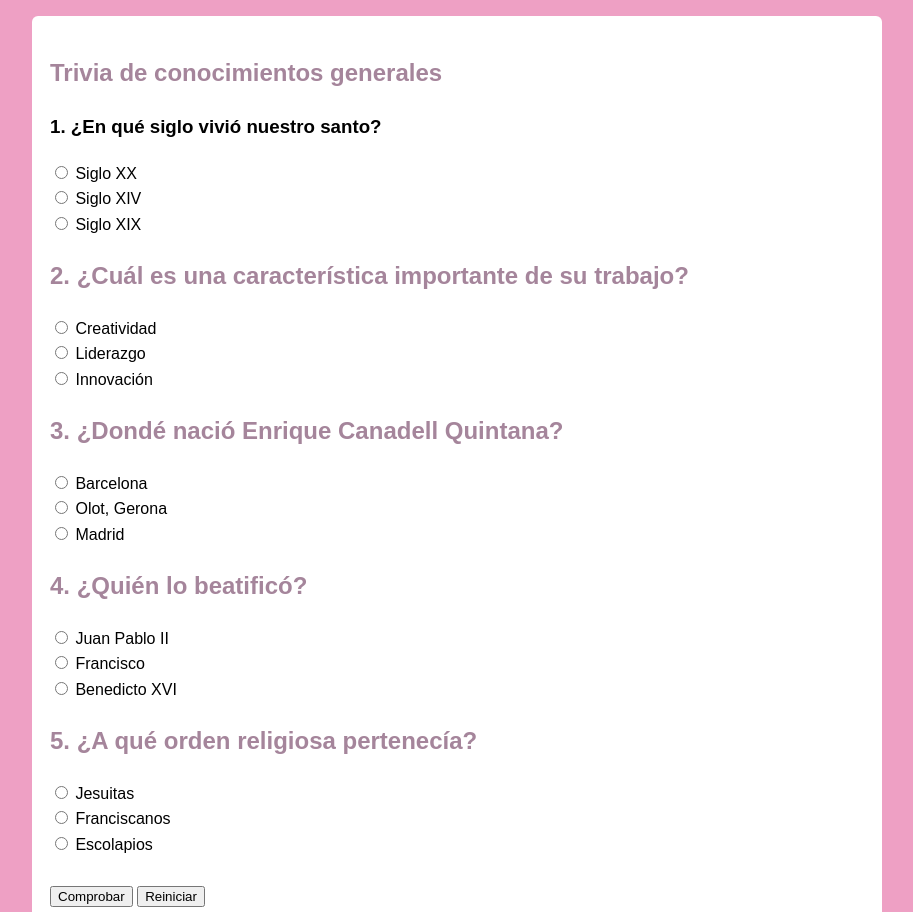
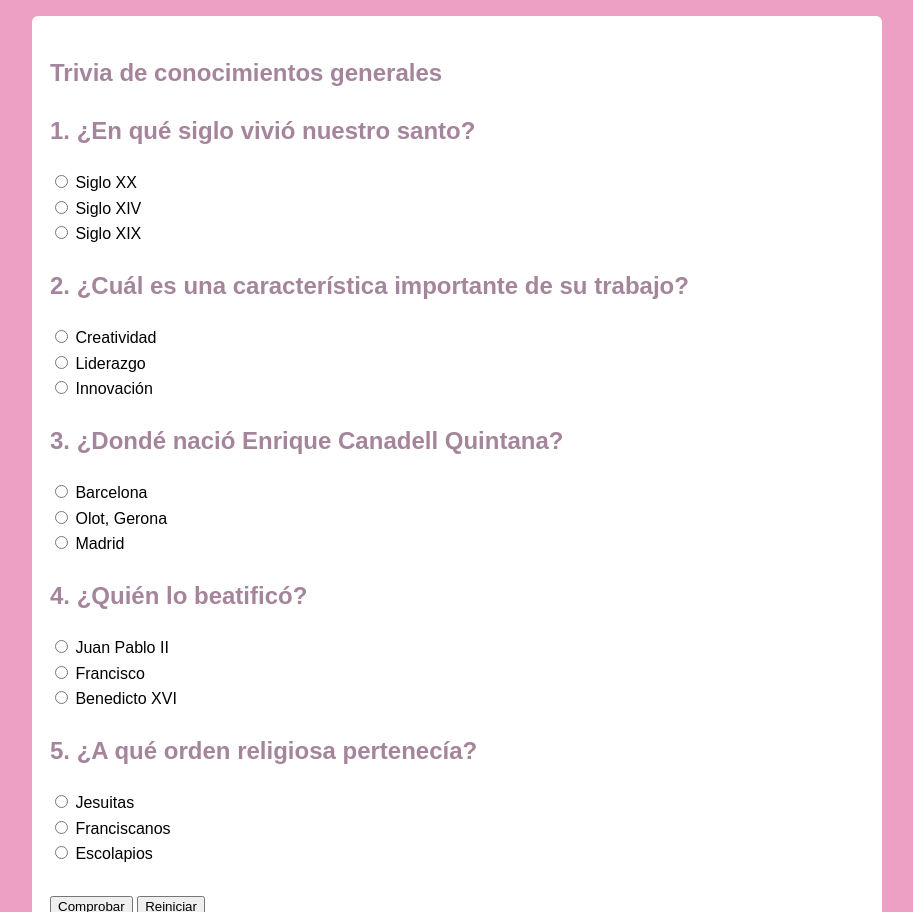
Before and after one commit to cata-mili/PROYECTO, a plain HTML site: page index.html in a window 1280 px wide. Shown: the part 3511-4423 px from the top of the page, without its empty margins (183-1096 px from the left). Drawn offline with Linux system fonts and the light colour scheme.

Commit message:
Update index.html

```diff
--- a/index.html
+++ b/index.html
@@ -174,7 +174,7 @@ Formó parte de la mayor beatificación de la historia de la Iglesia Católica,
 <section id="trivia">
     <h2> Trivia de conocimientos generales</h2>
 
-<h3>1. ¿En qué siglo vivió nuestro santo?</h3>
+<h2>1. ¿En qué siglo vivió nuestro santo?</h3>
 <input type="radio" name="p1" value="a"> Siglo XX<br>
 <input type="radio" name="p1" value="b"> Siglo XIV<br>
 <input type="radio" name="p1" value="c"> Siglo XIX<br>
```
